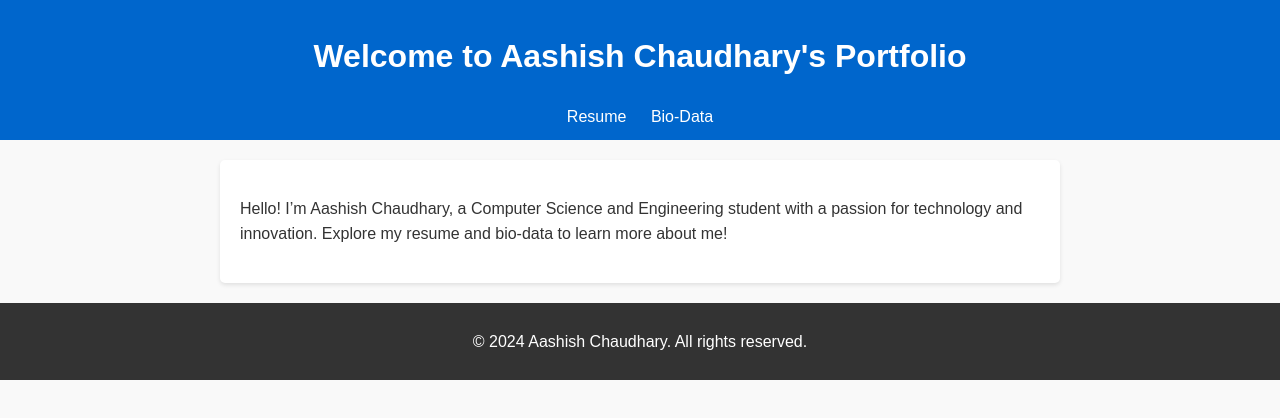
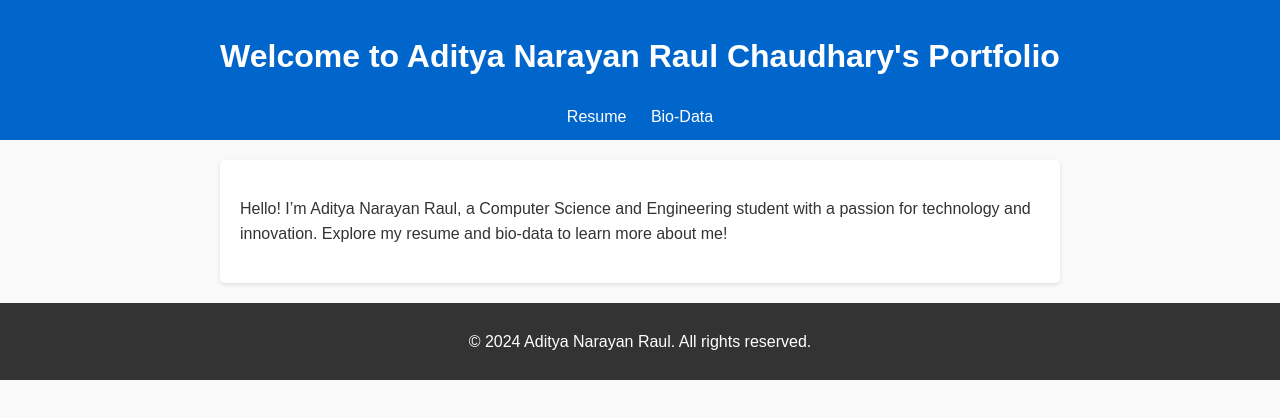
Before and after one commit to adityaraul004/resumeproject, a plain HTML site: page index.html in a window 1280 px wide. Drawn offline with Linux system fonts and the light colour scheme.

Commit message:
Update index.html

```diff
--- a/index.html
+++ b/index.html
@@ -4,24 +4,24 @@
 <head>
     <meta charset="UTF-8">
     <meta name="viewport" content="width=device-width, initial-scale=1.0">
-    <title>Aashish Chaudhary's Website</title>
+    <title>Aditya Narayan Raul's Website</title>
     <link rel="stylesheet" href="styles.css">
 </head>
 
 <body>
     <header>
-        <h1>Welcome to Aashish Chaudhary's Portfolio</h1>
+        <h1>Welcome to Aditya Narayan Raul Chaudhary's Portfolio</h1>
         <nav>
             <a href="resume.html">Resume</a>
             <a href="biodata.html">Bio-Data</a>
         </nav>
     </header>
     <main>
-        <p>Hello! I’m Aashish Chaudhary, a Computer Science and Engineering student with a passion for technology and
+        <p>Hello! I’m Aditya Narayan Raul, a Computer Science and Engineering student with a passion for technology and
             innovation. Explore my resume and bio-data to learn more about me!</p>
     </main>
     <footer>
-        <p>&copy; 2024 Aashish Chaudhary. All rights reserved.</p>
+        <p>&copy; 2024 Aditya Narayan Raul. All rights reserved.</p>
     </footer>
 </body>
 
```
